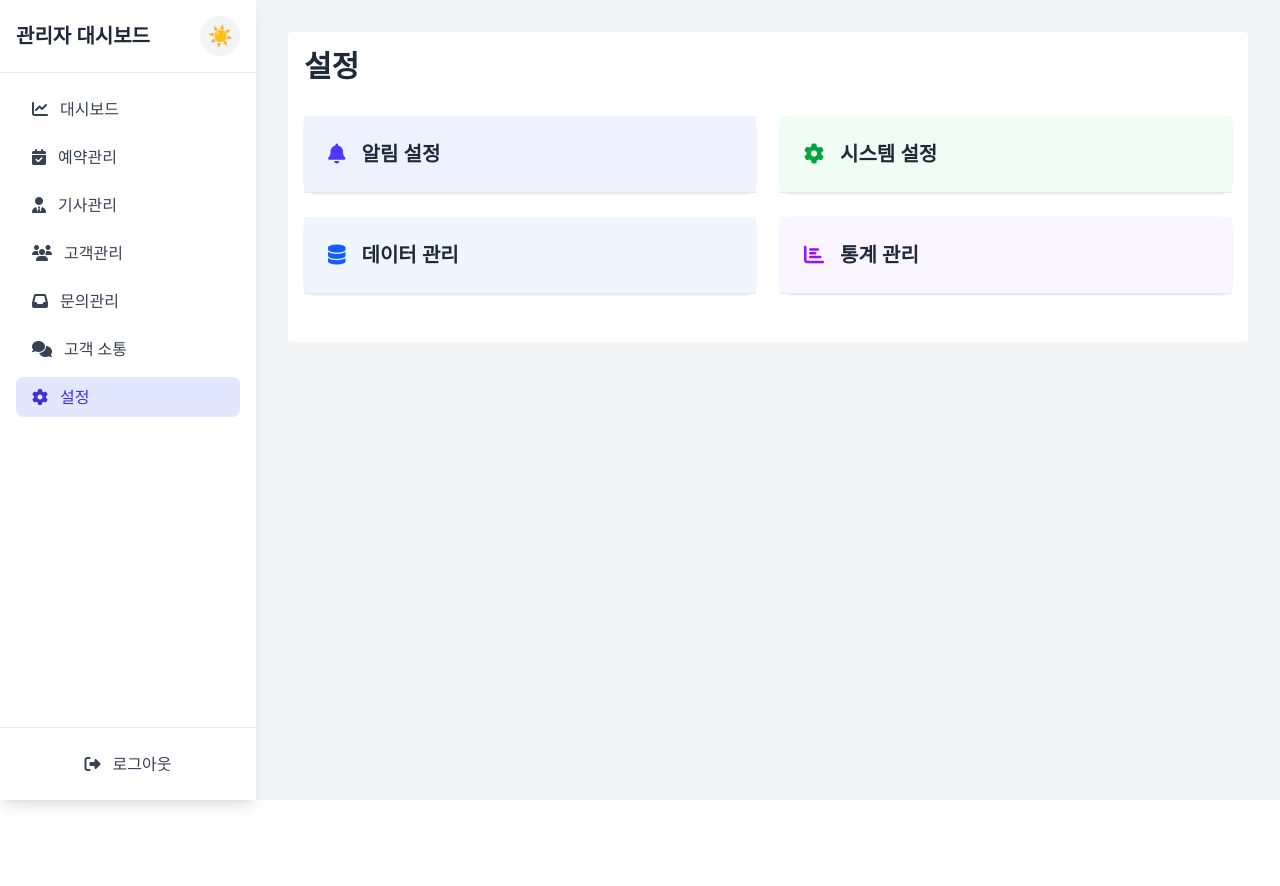
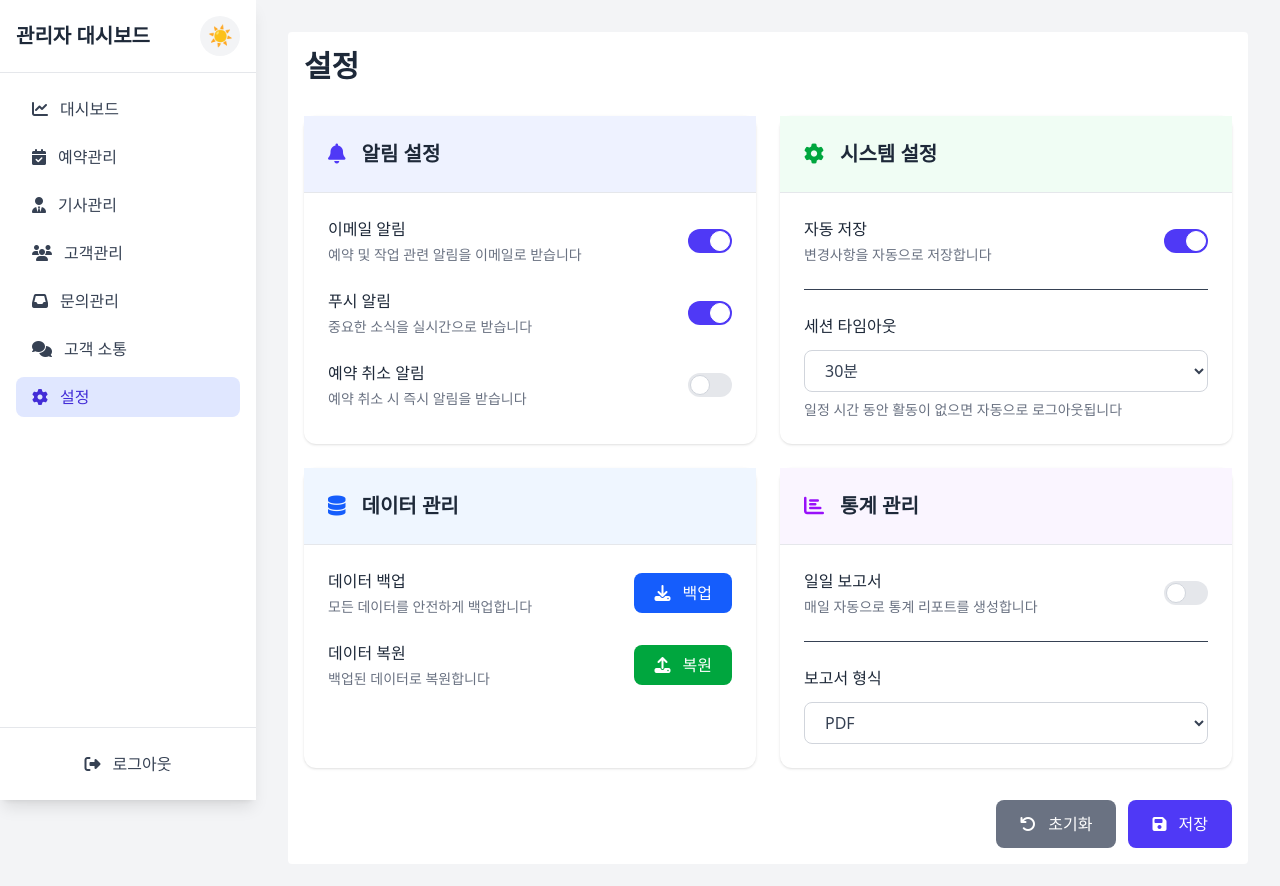
Before and after one commit to 13inuo0/vue-language-change-i18n, a Vue app: page /admin/settings in a window 1280 px wide. Shown: the top 886 px of the page. Built offline with nearby package versions, Linux system fonts and the light colour scheme.

Commit message:
환경설정 내용 스타일 추가

```diff
--- a/src/pages/admin/Settings.vue
+++ b/src/pages/admin/Settings.vue
@@ -8,12 +8,59 @@
           <i class="fas fa-bell text-xl text-indigo-600"></i>
           <h2 class="text-xl font-semibold text-gray-800">알림 설정</h2>
         </div>
+        <div class="p-6 space-y-6">
+          <div
+            v-for="ntification in notificationSettings"
+            :key="ntification.key"
+            class="flex justify-between items-center"
+          >
+            <div class="flex-1">
+              <h3 class="text-gray-800 font-medium mb-1">{{ ntification.title }}</h3>
+              <p class="text-sm text-gray-500">{{ ntification.description }}</p>
+            </div>
+
+            <label class="relative inline-flex items-center cursor-pointer ml-4">
+              <input type="checkbox" class="sr-only peer" v-model="settings[ntification.key]" />
+              <div
+                class="w-11 h-6 bg-gray-200 peer-focus:outline-none peer-focus:ring-2 peer-focus:ring-indigo-500 rounded-full peer peer-checked:after:translate-x-full peer-checked:after:border-white after:content-[''] after:absolute after:top-[2px] after:left-[2px] after:bg-white after:border-gray-300 after:border after:rounded-full after:h-5 after:w-5 after:transition-all peer-checked:bg-indigo-600"
+              ></div>
+            </label>
+          </div>
+        </div>
       </div>
       <!-- 시스템 설정 -->
       <div class="bg-white rounded-xl shadow-sm text-gray-700 dark:text-gray-300">
         <div class="bg-green-50 p-6 border-b border-gray-200 flex items-center gap-4">
           <i class="fas fa-cog text-xl text-green-600"></i>
           <h2 class="text-xl font-semibold text-gray-800">시스템 설정</h2>
+        </div>
+        <div class="p-6 space-y-6">
+          <div class="flex justify-between items-center">
+            <div class="flex-1">
+              <h3 class="text-gray-800 font-medium mb-1">자동 저장</h3>
+              <p class="text-sm text-gray-500">변경사항을 자동으로 저장합니다</p>
+            </div>
+            <label class="relative inline-flex items-center cursor-pointer ml-4">
+              <input type="checkbox" v-model="settings.autoSave" class="sr-only peer" />
+              <div
+                class="w-11 h-6 bg-gray-200 peer-focus:outline-none peer-focus:ring-2 peer-focus:ring-indigo-500 rounded-full peer peer-checked:after:translate-x-full peer-checked:after:border-white after:content-[''] after:absolute after:top-[2px] after:left-[2px] after:bg-white after:border-gray-300 after:border after:rounded-full after:h-5 after:w-5 after:transition-all peer-checked:bg-indigo-600"
+              ></div>
+            </label>
+          </div>
+
+          <div class="border-t pt-6">
+            <h3 class="text-gray-800 font-medium mb-3">세션 타임아웃</h3>
+            <select
+              v-model="settings.sessionTimeout"
+              class="w-full px-4 py-2 border border-gray-300 rounded-lg focus:ring-2 focus:ring-indigo-500 focus:border-indigo-500"
+            >
+              <option value="15">15분</option>
+              <option value="30">30분</option>
+              <option value="60">1시간</option>
+              <option value="120">2시간</option>
+            </select>
+            <p class="text-sm text-gray-500 mt-2">일정 시간 동안 활동이 없으면 자동으로 로그아웃됩니다</p>
+          </div>
         </div>
       </div>
       <!-- 데이터 관리 -->
@@ -22,6 +69,34 @@
           <i class="fas fa-database text-xl text-blue-600"></i>
           <h2 class="text-xl font-semibold text-gray-800">데이터 관리</h2>
         </div>
+        <div class="p-6 space-y-6">
+          <div class="flex justify-between items-center">
+            <div class="flex-1">
+              <h3 class="text-gray-800 font-medium mb-1">데이터 백업</h3>
+              <p class="text-sm text-gray-500">모든 데이터를 안전하게 백업합니다</p>
+            </div>
+            <button
+              @click="backupData"
+              class="px-5 py-2 bg-blue-600 text-white rounded-lg hover:bg-blue-700 transition-colors font-medium"
+            >
+              <i class="fas fa-download mr-2"></i>
+              백업
+            </button>
+          </div>
+          <div class="flex justify-between items-center">
+            <div class="flex-1">
+              <h3 class="text-gray-800 font-medium mb-1">데이터 복원</h3>
+              <p class="text-sm text-gray-500">백업된 데이터로 복원합니다</p>
+            </div>
+            <button
+              @click="restoreData"
+              class="px-5 py-2 bg-green-600 text-white rounded-lg hover:bg-green-700 transition-colors font-medium"
+            >
+              <i class="fas fa-upload mr-2"></i>
+              복원
+            </button>
+          </div>
+        </div>
       </div>
       <!-- 통계 관리 -->
       <div class="bg-white rounded-xl shadow-sm text-gray-700 dark:text-gray-300">
@@ -29,8 +104,134 @@
           <i class="fas fa-chart-bar text-xl text-purple-600"></i>
           <h2 class="text-xl font-semibold text-gray-800">통계 관리</h2>
         </div>
+        <div class="p-6 space-y-6">
+          <div class="flex justify-between items-center">
+            <div class="flex-1">
+              <h3 class="text-gray-800 font-medium mb-1">일일 보고서</h3>
+              <p class="text-sm text-gray-500">매일 자동으로 통계 리포트를 생성합니다</p>
+            </div>
+            <label class="relative inline-flex items-center cursor-pointer ml-4">
+              <input type="checkbox" v-model="settings.dailyReport" class="sr-only peer" />
+              <div
+                class="w-11 h-6 bg-gray-200 peer-focus:outline-none peer-focus:ring-2 peer-focus:ring-indigo-500 rounded-full peer peer-checked:after:translate-x-full peer-checked:after:border-white after:content-[''] after:absolute after:top-[2px] after:left-[2px] after:bg-white after:border-gray-300 after:border after:rounded-full after:h-5 after:w-5 after:transition-all peer-checked:bg-indigo-600"
+              ></div>
+            </label>
+          </div>
+          <div class="border-t pt-6">
+            <h3 class="text-gray-800 font-medium mb-3">보고서 형식</h3>
+            <select
+              v-model="settings.reportFormat"
+              class="w-full px-4 py-2 border border-gray-300 rounded-lg focus:ring-2 focus:ring-indigo-500 focus:border-indigo-500"
+            >
+              <option value="pdf">PDF</option>
+              <option value="excel">Excel</option>
+              <option value="csv">CSV</option>
+            </select>
+          </div>
+        </div>
       </div>
+    </div>
+    <!-- 버튼 -->
+    <div class="flex justify-end gap-3 mt-8">
+      <button
+        @click="resetSettings"
+        class="px-6 py-3 bg-gray-500 text-white rounded-lg hover:bg-gray-600 transition-colors font-medium"
+      >
+        <i class="fas fa-undo mr-2"></i>
+        초기화
+      </button>
+      <button
+        @click="saveSettings"
+        class="px-6 py-3 bg-indigo-600 text-white rounded-lg hover:bg-indigo-700 transition-colors font-medium"
+      >
+        <i class="fas fa-save mr-2"></i>
+        저장
+      </button>
+    </div>
+    <!-- 토스트 메시지 -->
+    <div
+      v-if="showToast"
+      class="fixed bottom-8 right-8 px-6 py-3 bg-green-500 text-white rounded-lg shadow-lg animate-slide-in flex items-center gap-2 z-50"
+    >
+      <i class="fas fa-check-circle"></i>
+      <span>설정이 저장되었습니다.</span>
     </div>
   </div>
 </template>
-<script setup></script>
+<script setup>
+import { ref, reactive } from "vue";
+const showToast = ref(false);
+
+// 알림 설정 목록
+const notificationSettings = [
+  {
+    key: "emailNotifications",
+    title: "이메일 알림",
+    description: "예약 및 작업 관련 알림을 이메일로 받습니다",
+  },
+  {
+    key: "pushNotifications",
+    title: "푸시 알림",
+    description: "중요한 소식을 실시간으로 받습니다",
+  },
+  {
+    key: "cancelNotifications",
+    title: "예약 취소 알림",
+    description: "예약 취소 시 즉시 알림을 받습니다",
+  },
+];
+//버튼 설정 정보 담고있는 반응형 객체
+const settings = reactive({
+  emailNotifications: true,
+  pushNotifications: true,
+  cancelNotifications: false,
+  autoSave: true,
+  sessionTimeout: "30",
+  dailyReport: false,
+  reportFormat: "pdf",
+});
+const backupData = () => {
+  alert("데이터 백업이 시작되었습니다.");
+};
+const restoreData = () => {
+  if (confirm("데이터 복원 시 현재 데이터가 덮어씌워집니다. 계속 하시겠습니까?")) {
+    alert("데이터 복원이 시작됩니다.");
+  }
+};
+
+const resetSettings = () => {
+  if (confirm("모든 설정을 초기값으로 되돌리시겠습니까?")) {
+    Object.assign(settings, {
+      emailNotifications: true,
+      pushNotifications: true,
+      cancelNotifications: false,
+      autoSave: true,
+      sessionTimeout: "30",
+      dailyReport: false,
+      reportFormat: "pdf",
+    });
+    saveSettings();
+  }
+};
+const saveSettings = () => {
+  showToast.value = true;
+  setTimeout(() => {
+    showToast.value = false;
+  }, 2000);
+};
+</script>
+<style scoped>
+@keyframes slide-in {
+  from {
+    transform: translateX(100%);
+    opacity: 0;
+  }
+  to {
+    transform: translateX(0);
+    opacity: 1;
+  }
+}
+.animate-slide-in {
+  animation: slide-in 0.3s ease-out;
+}
+</style>
```
